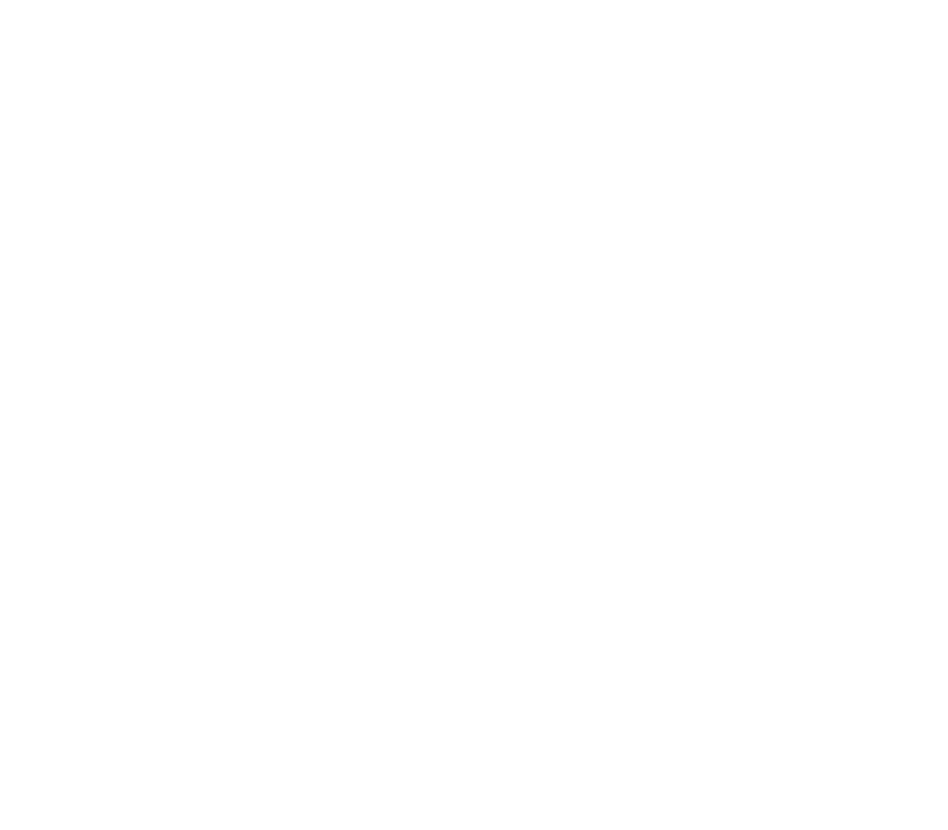
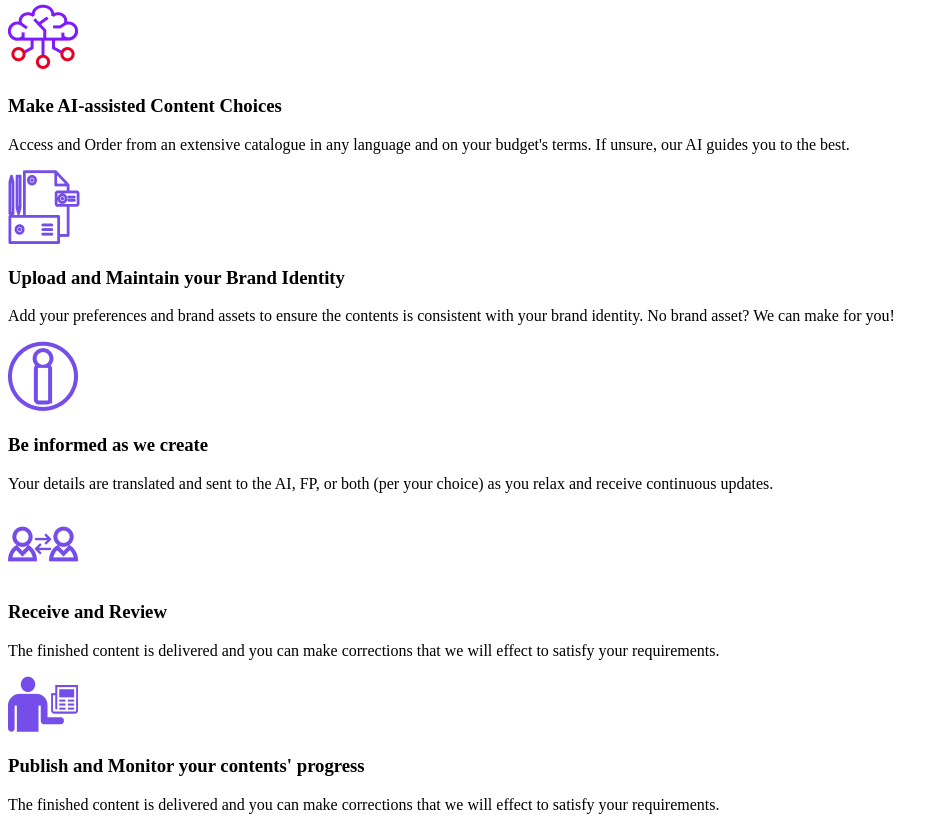
Before and after one commit to VasuBeachoo/retink-presale-page, a JavaScript app: page / in a window 1280 px wide. Shown: the part 1487-2317 px from the top of the page, without its empty margins (0-948 px from the left). Before the commit the page ends 1497 px from the top, so only its background shows below. Built offline with nearby package versions, Linux system fonts and the light colour scheme.

Commit message:
Create feature panels section

```diff
--- a/src/components/FeaturePanel.js
+++ b/src/components/FeaturePanel.js
@@ -1,9 +1,21 @@
 import styled from "styled-components";
+
+export const FeaturePanelDescription = styled.p``;
+
+export const FeaturePanelHeading = styled.h3``;
+
+export const FeaturePanelIcon = styled.img``;
 
 export const FeaturePanelBox = styled.div``;
 
-const FeaturePanel = ({ className }) => {
-  return <FeaturePanelBox className={className}></FeaturePanelBox>;
+const FeaturePanel = ({ className, icon, heading, description }) => {
+  return (
+    <FeaturePanelBox className={className}>
+      <FeaturePanelIcon src={icon.src} alt={icon.alt} />
+      <FeaturePanelHeading>{heading}</FeaturePanelHeading>
+      <FeaturePanelDescription>{description}</FeaturePanelDescription>
+    </FeaturePanelBox>
+  );
 };
 
 export default FeaturePanel;
--- a/src/components/presale/FeaturePanels.js
+++ b/src/components/presale/FeaturePanels.js
@@ -1,9 +1,77 @@
 import styled from "styled-components";
+import FeaturePanel from "../FeaturePanel";
+import imgAI from "../../assets/artificial-intelligence.png";
+import imgBrandIdentity from "../../assets/brand-identity.png";
+import imgInformed from "../../assets/informed.png";
+import imgReview from "../../assets/review.png";
+import imgMonitor from "../../assets/monitor.png";
 
 export const FeaturePanelsBox = styled.section``;
 
 const FeaturePanels = ({ className }) => {
-  return <FeaturePanelsBox className={className}></FeaturePanelsBox>;
+  const featurePanels = [
+    {
+      icon: {
+        src: imgAI,
+        alt: "artificial-intelligence-image",
+      },
+      heading: "Make AI-assisted Content Choices",
+      description:
+        "Access and Order from an extensive catalogue in any language and on your budget's terms. If unsure, our AI guides you to the best.",
+    },
+    {
+      icon: {
+        src: imgBrandIdentity,
+        alt: "brand-identity-image",
+      },
+      heading: "Upload and Maintain your Brand Identity",
+      description:
+        "Add your preferences and brand assets to ensure the contents is consistent with your brand identity. No brand asset? We can make for you!",
+    },
+    {
+      icon: {
+        src: imgInformed,
+        alt: "informed-image",
+      },
+      heading: "Be informed as we create",
+      description:
+        "Your details are translated and sent to the AI, FP, or both (per your choice) as you relax and receive continuous updates.",
+    },
+    {
+      icon: {
+        src: imgReview,
+        alt: "review-image",
+      },
+      heading: "Receive and Review",
+      description:
+        "The finished content is delivered and you can make corrections that we will effect to satisfy your requirements.",
+    },
+    {
+      icon: {
+        src: imgMonitor,
+        alt: "monitor-image",
+      },
+      heading: "Publish and Monitor your contents' progress",
+      description:
+        "The finished content is delivered and you can make corrections that we will effect to satisfy your requirements.",
+    },
+  ];
+
+  const displayFeaturePanels = (featurePanels) => {
+    return featurePanels.map((panel) => (
+      <FeaturePanel
+        icon={panel.icon}
+        heading={panel.heading}
+        description={panel.description}
+      />
+    ));
+  };
+
+  return (
+    <FeaturePanelsBox className={className}>
+      {displayFeaturePanels(featurePanels)}
+    </FeaturePanelsBox>
+  );
 };
 
 export default FeaturePanels;
```
